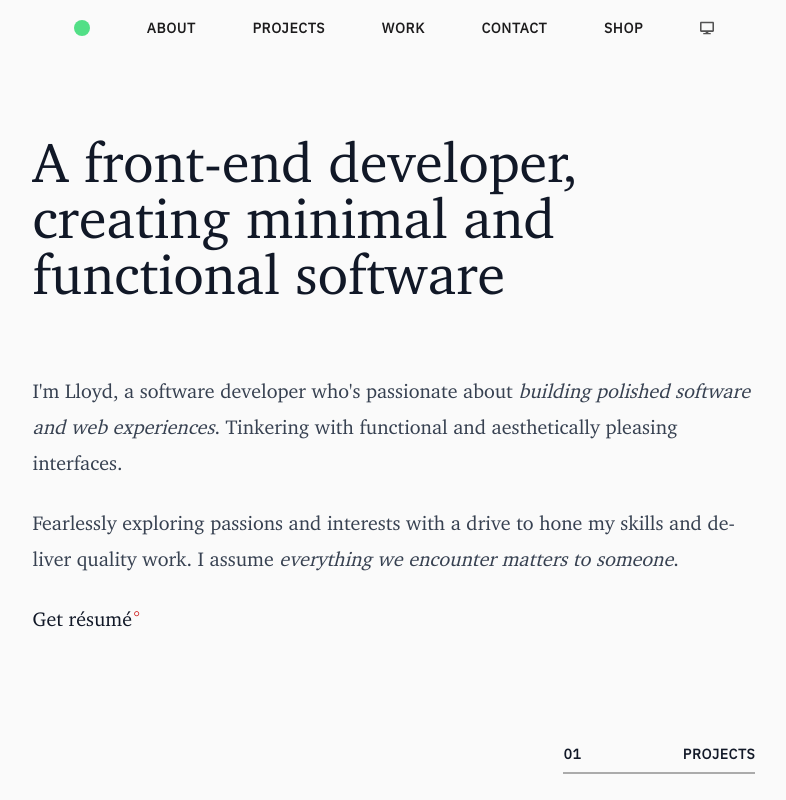
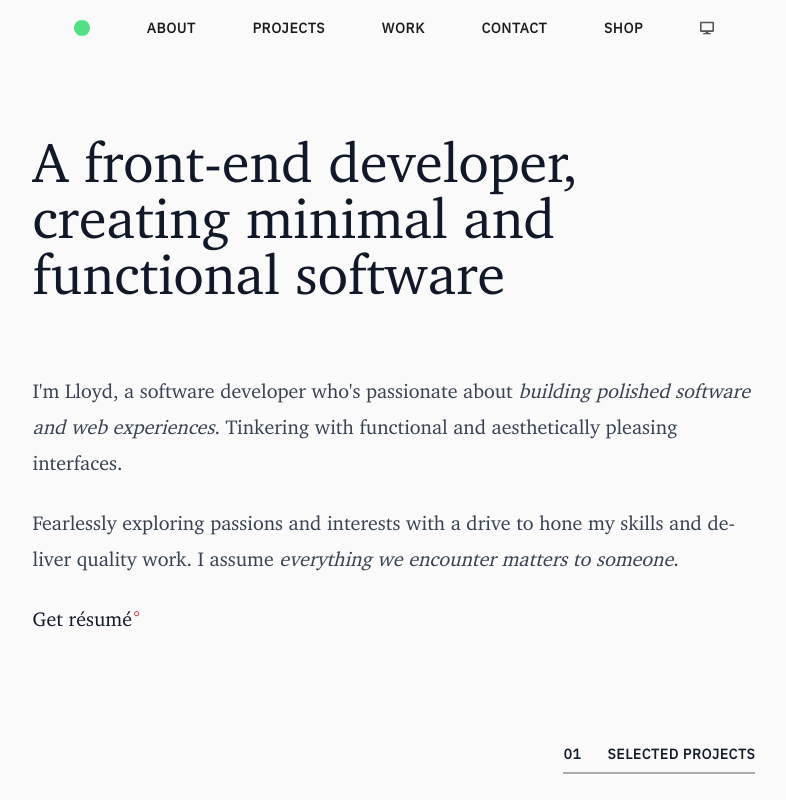
Before and after one commit to lloydlobo/lloydlobo.com, a Next.js app: page /work in a window 1280 px wide. Shown: the top 800 px of the page, without its empty margins (246-1032 px from the left). Built offline with nearby package versions, Linux system fonts and the light colour scheme.

Commit message:
chore: reword projects in work to selected projects

```diff
--- a/pages/work.tsx
+++ b/pages/work.tsx
@@ -149,7 +149,7 @@ export default function WorkPage() {
             <article>
               <div className="relative space-y-9 w-full ">
                 <h2 className="flex w-48 ml-auto dark:text-tertiary uppercase text-sm items-baseline justify-between place-self-end border-b-[2px] border-tertiary/90 pb-2 text-end font-bold font-sans before:text-sm before:content-['01'] tracking-wider">
-                  Projects
+                  Selected Projects
                 </h2>
 
                 <div className="mx-auto gap-4 grid backdrop-blur-[0px] relative">
```
